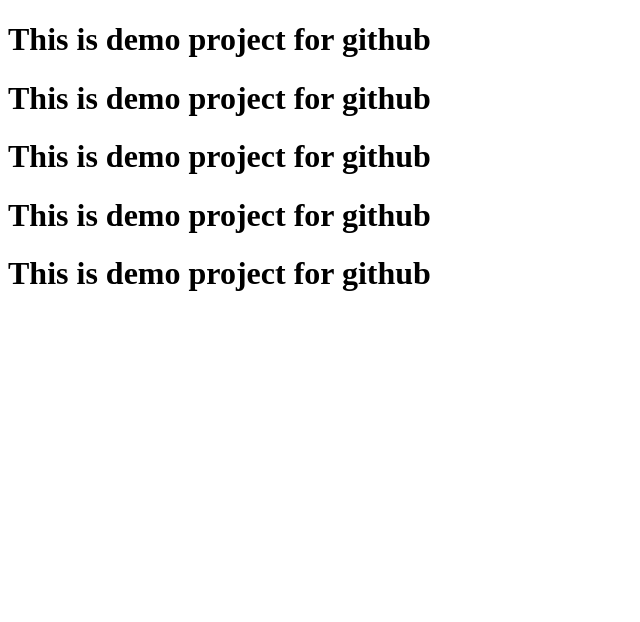
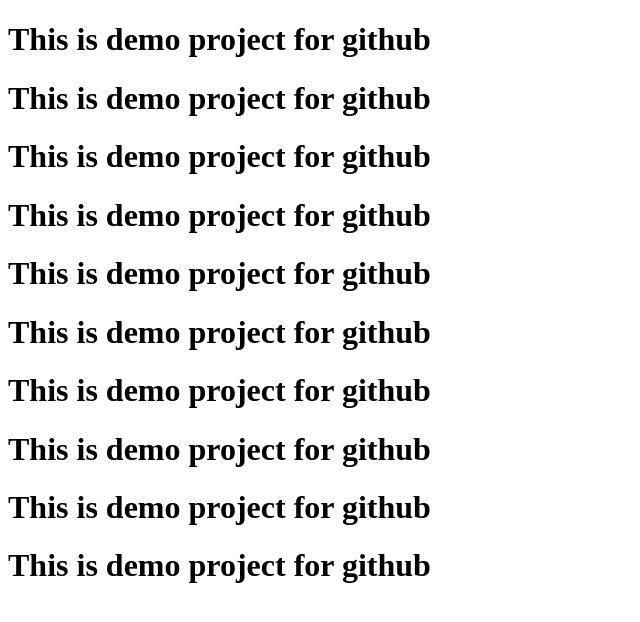
Before and after one commit to stackDevCentire/demo, a plain HTML site: page index.html in a window 1280 px wide. Shown: the whole page, without its empty margins (0-640 px from the left). Drawn offline with Linux system fonts and the light colour scheme.

Commit message:
new change in file

```diff
--- a/index.html
+++ b/index.html
@@ -11,5 +11,6 @@
     <h1>This is demo project for github</h1>
     <h1>This is demo project for github</h1>
     <h1>This is demo project for github</h1>
+    <h1>This is demo project for github</h1><h1>This is demo project for github</h1><h1>This is demo project for github</h1><h1>This is demo project for github</h1><h1>This is demo project for github</h1>
 </body>
 </html>
```
